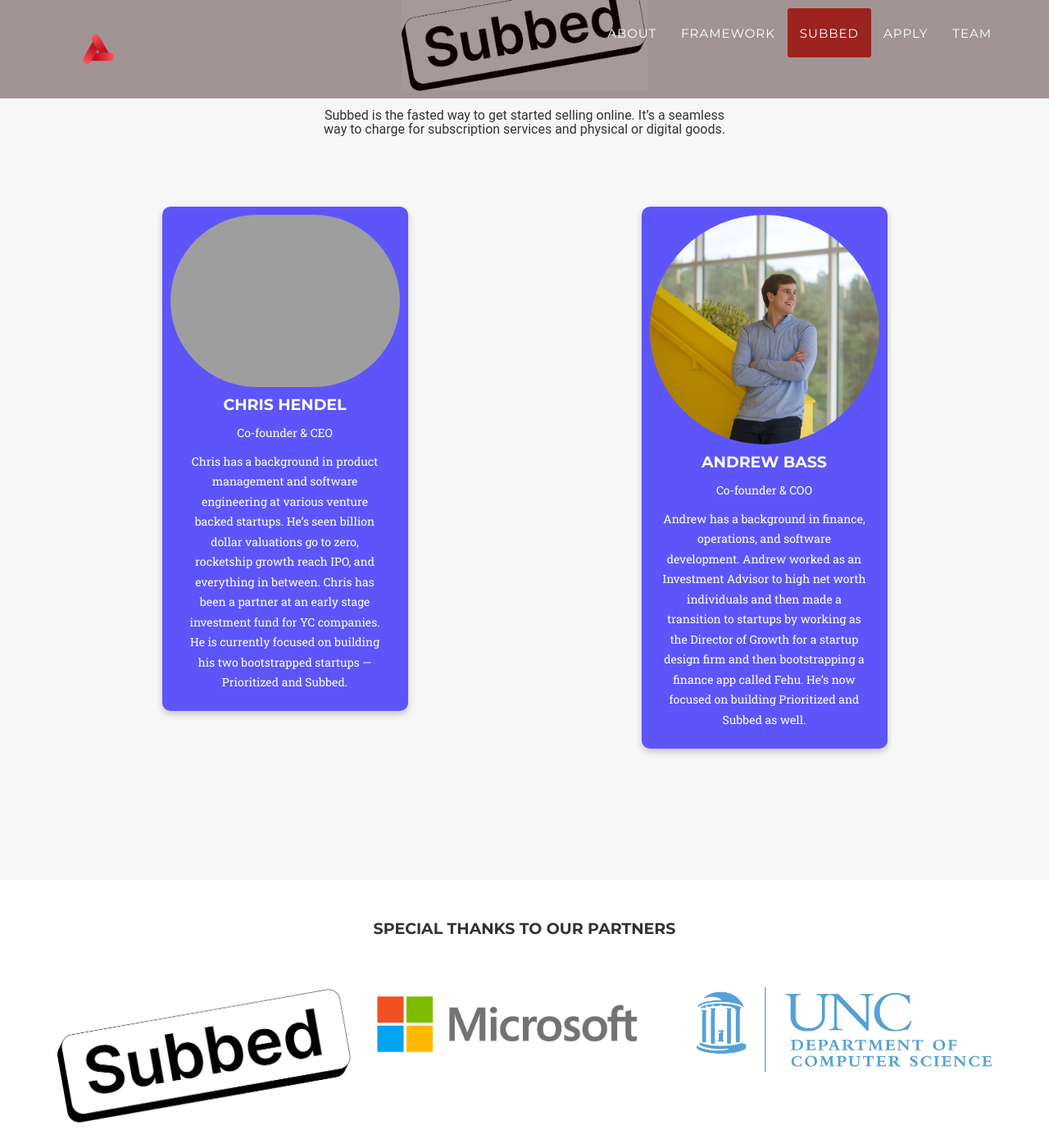
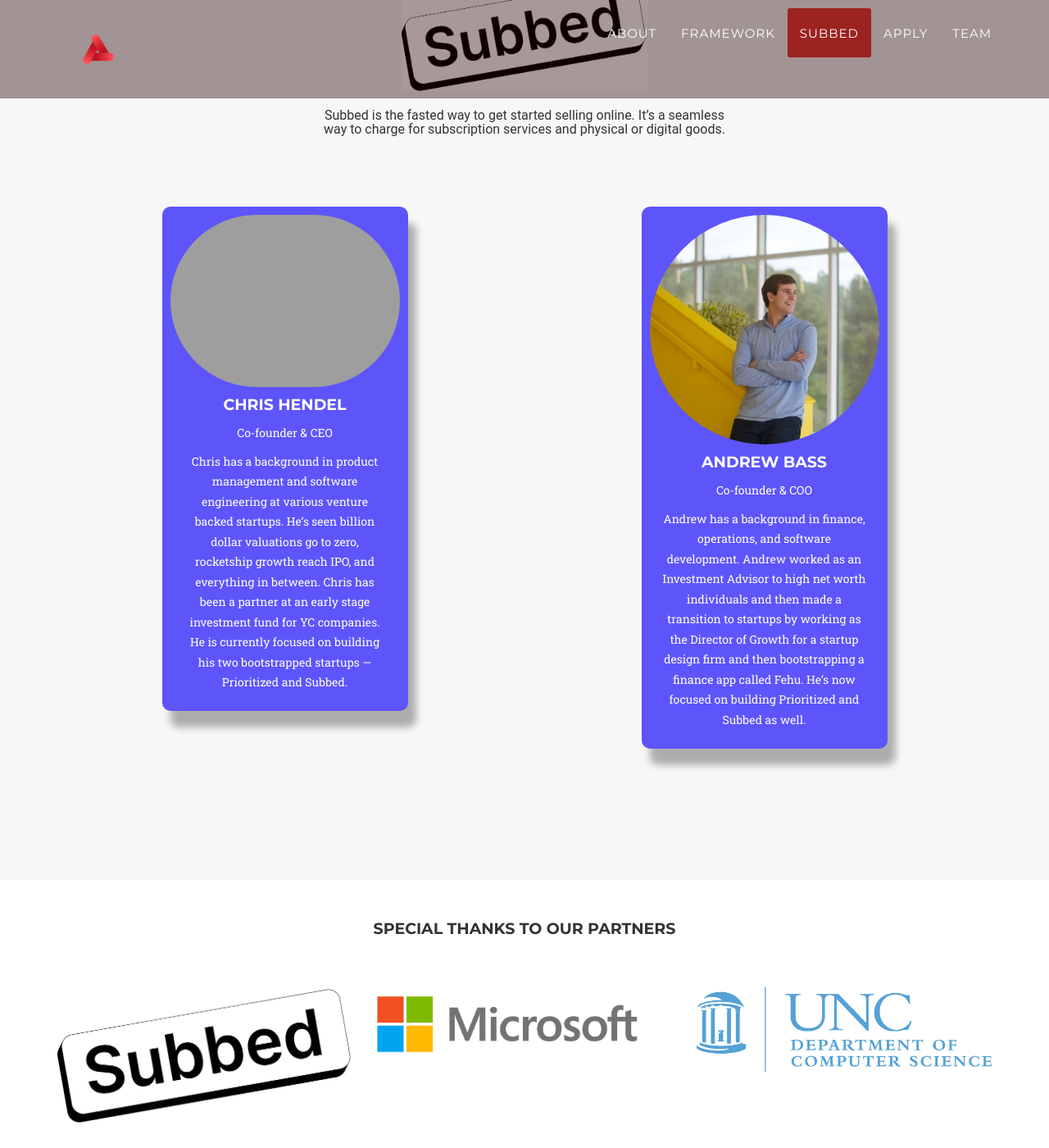
Before and after one commit to unc-pmclub/main-website, a Jekyll site: the page built from index.html, in a window 1280 px wide and 1400 px high, scrolled down 4240 px. Shown: the whole window at 82% size. Built offline with Jekyll 4.4.1, drawn with Linux system fonts in a browser that asks for light colours; some web fonts are replaced.

Commit message:
Update agency.css

```diff
--- a/_includes/css/agency.css
+++ b/_includes/css/agency.css
@@ -891,7 +891,7 @@
 
 .card {
   /* Add shadows to create the "card" effect */
-  box-shadow: 0 4px 8px 0 rgba(0,0,0,0.2);
+  box-shadow: 10px 20px 10px 0 rgba(0,0,0,0.3);
   transition: 0.3s;
 
   background-color: #5d55fa;
@@ -908,7 +908,7 @@
 
 /* On mouse-over, add a deeper shadow */
 .card:hover {
-  box-shadow: 0 8px 16px 0 rgba(0,0,0,0.2);
+  box-shadow: 15px 25px 10px 0 rgba(0,0,0,0.3);
 }
 
 /* Add some padding inside the card container */
```
